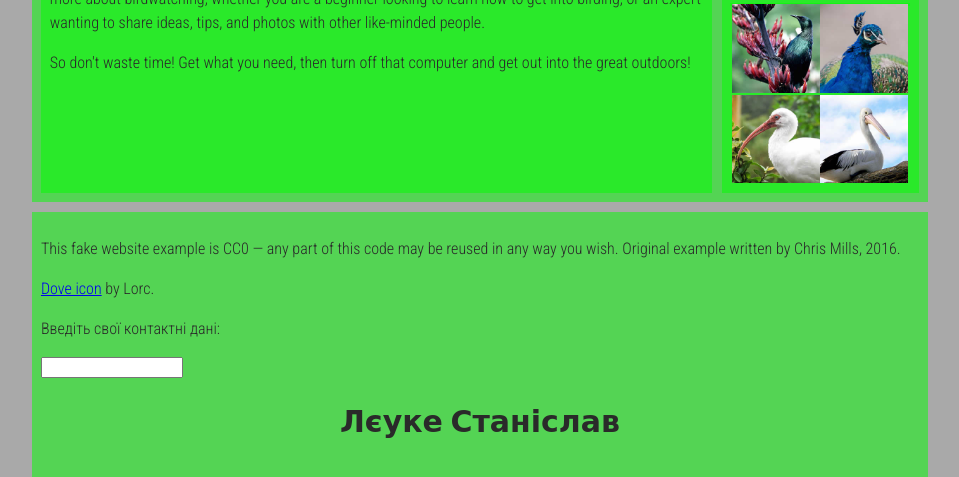
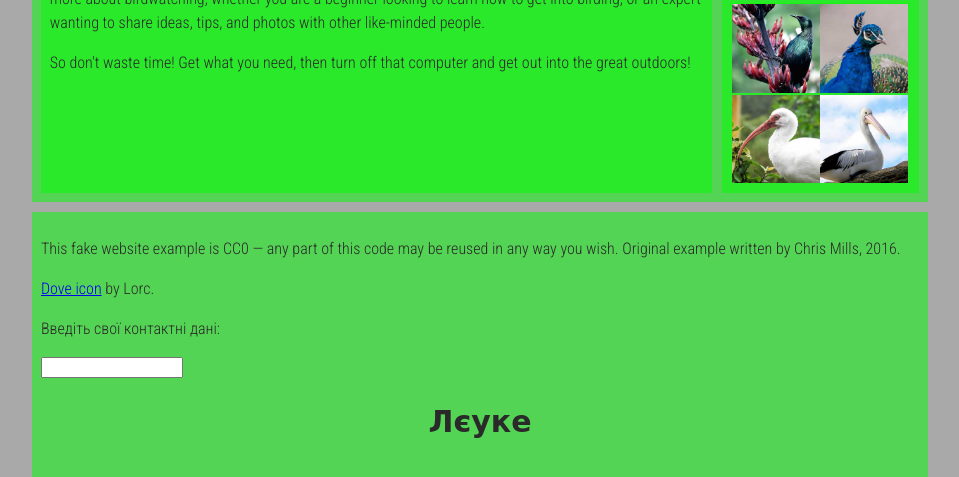
Before and after one commit to StasLeonardo/28.041Leyke, a plain HTML site: page index.html in a window 1280 px wide. Shown: the part 348-825 px from the top of the page, without its empty margins (160-1119 px from the left). Drawn offline with Linux system fonts and the light colour scheme.

Commit message:
Update index.html

```diff
--- a/index.html
+++ b/index.html
@@ -69,7 +69,7 @@
 
       <p>Введіть свої контактні дані:</p>
       <input type="test" name="text">
-      <h2>Лєуке Станіслав</h2>
+      <h2>Лєуке</h2>
 
     </footer>
 
```
